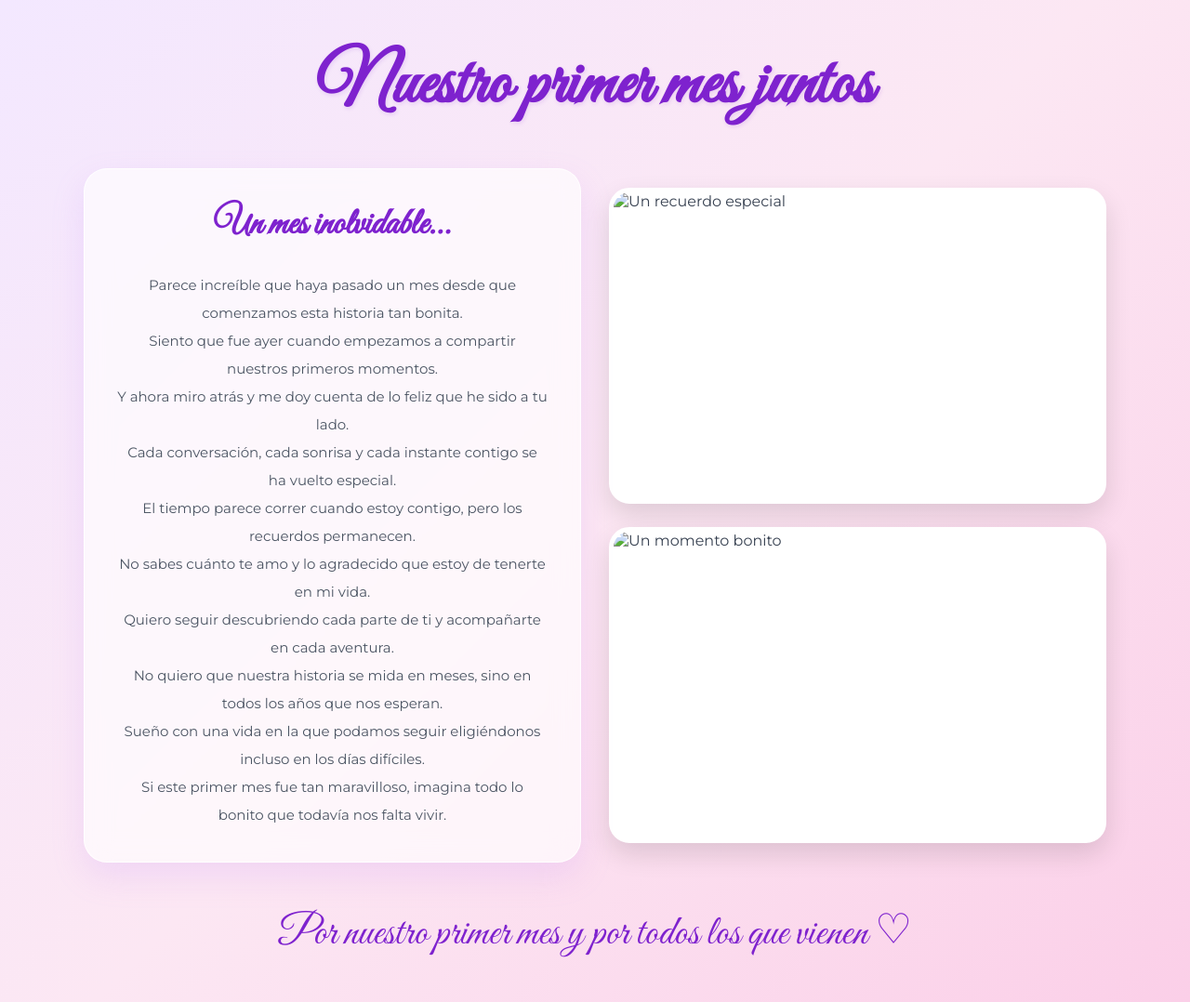
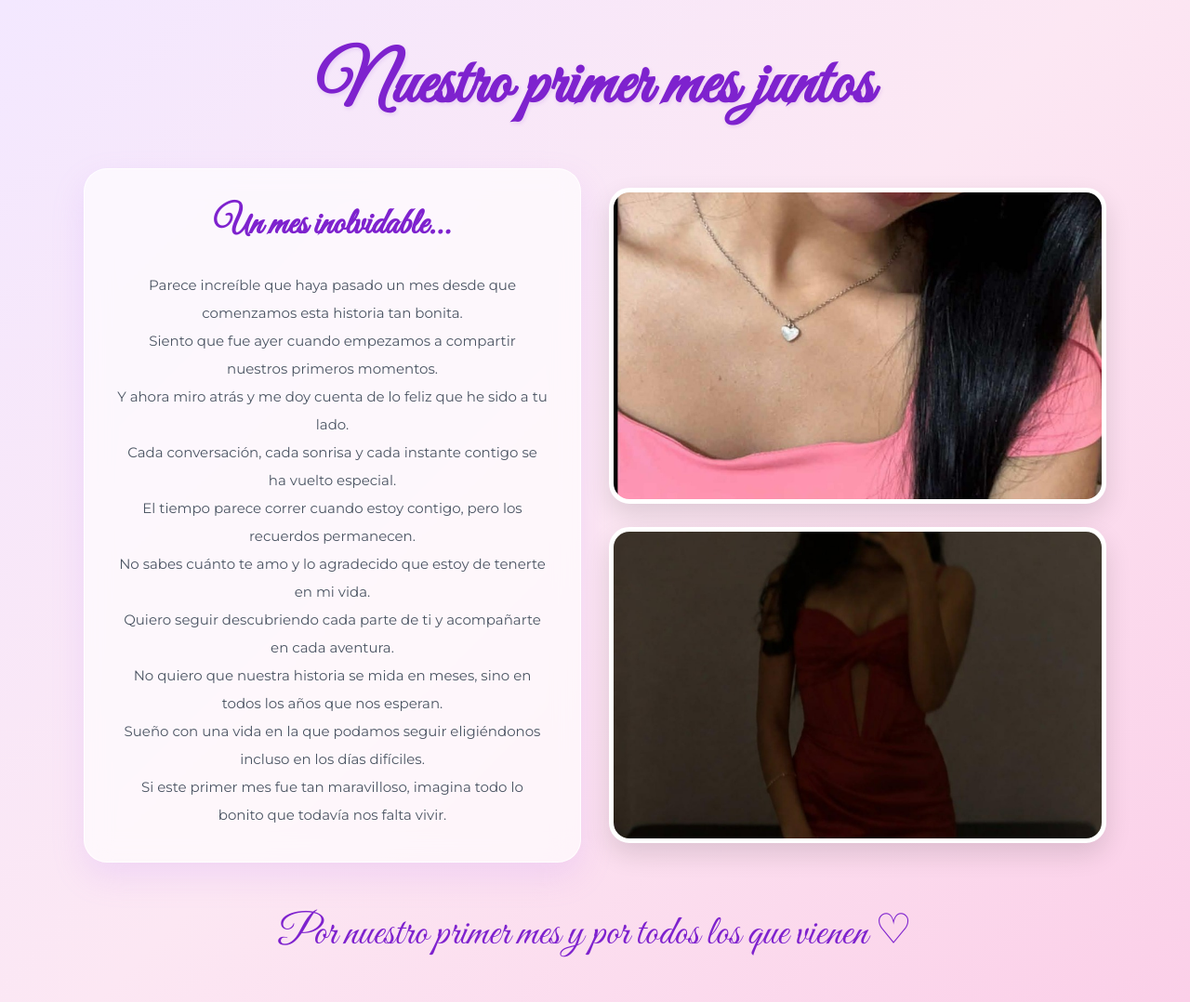
Before and after one commit to jEuEaEn/Sopresa-Mari, a website: page index2.html in a window 1280 px wide. Shown: the whole page at 93% size. Drawn offline with Linux system fonts and the light colour scheme.

Commit message:
integracion de imagenes

```diff
--- a/index2.html
+++ b/index2.html
@@ -217,11 +217,11 @@
         <section class="photos-section">
 
             <div class="photo-card">
-                <img src="./WhatsApp Image 2026-11-04 at 3.50.33 PM.jpeg" alt="Un recuerdo especial">
+                <img src="./WhatsApp Image 2026-11-06 at 8.07.15 PM.jpeg" alt="Un recuerdo especial">
             </div>
 
             <div class="photo-card">
-                <img src="./WhatsApp Image 2026-11-04 at 3.50.14 PM.jpeg" alt="Un momento bonito">
+                <img src="./WhatsApp Image 2026-11-06 at 8.07.18 PM.jpeg" alt="Un momento bonito">
             </div>
 
         </section>
```
Also changed, not shown: WhatsApp Image 2026-11-06 at 8.07.15 PM.jpeg (added), WhatsApp Image 2026-11-06 at 8.07.18 PM.jpeg (added).
